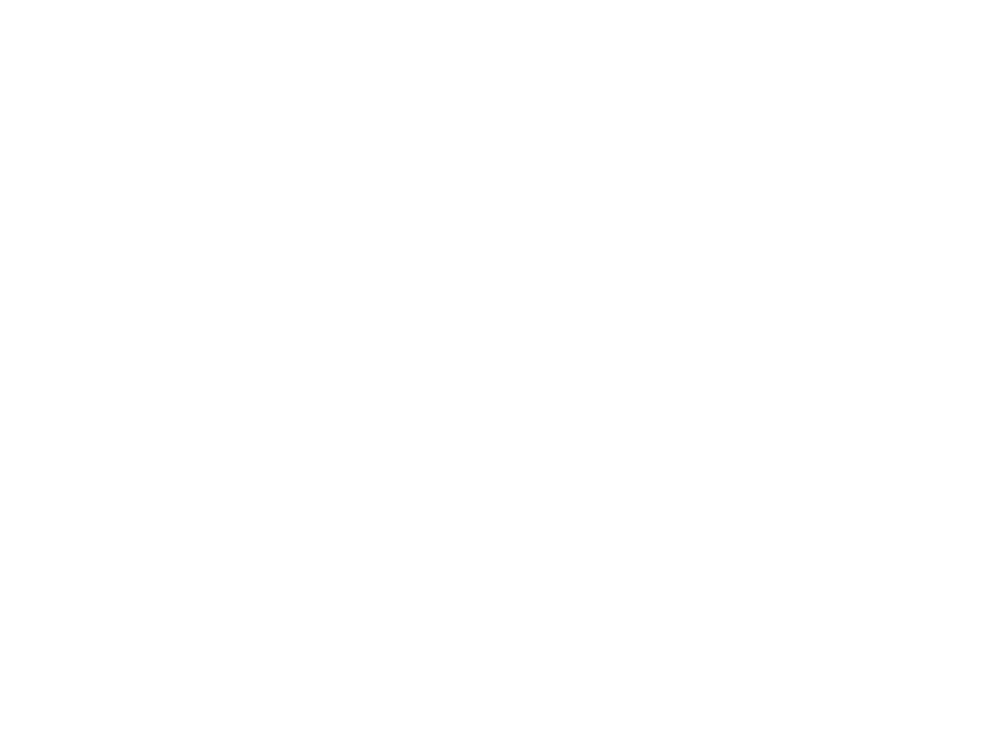
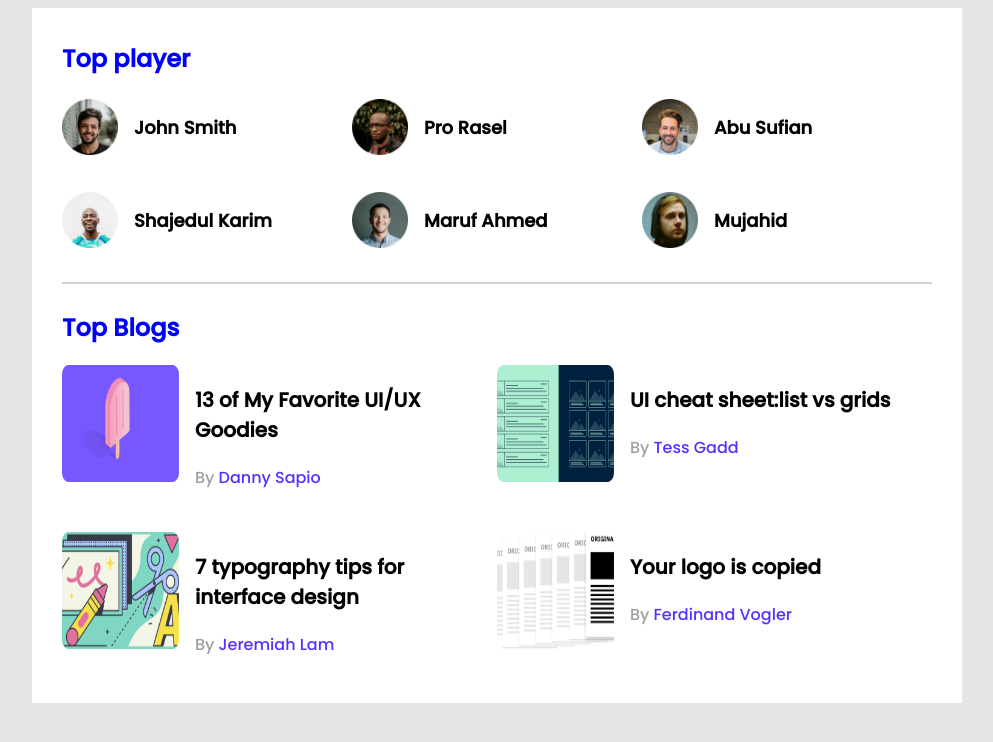
Before and after one commit to SoumenBaral/Leader-board-css3, a plain HTML site: page index.html in a window 1280 px wide. Shown: the whole page, without its empty margins (143-1136 px from the left). Drawn offline with Linux system fonts and the light colour scheme.

Commit message:
Top player and bolgs are done

```diff
--- a/index.html
+++ b/index.html
@@ -7,7 +7,94 @@
     <meta name="viewport" content="width=device-width, initial-scale=1.0">
     <title>Leader Board </title>
     <link rel="stylesheet" href="styles/style.css">
+    <link rel="preconnect" href="https://fonts.googleapis.com">
+    <link rel="preconnect" href="https://fonts.gstatic.com" crossorigin>
+    <link href="https://fonts.googleapis.com/css2?family=Poppins:wght@500&display=swap" rel="stylesheet">
 </head>
+<!-- header start -->
+<header>
+
+</header>
+<!-- header end -->
+<main>
+    <!-- Top players and top blogs -->
+    <section class="container">
+        <div class="top-players ">
+            <h2 class="section-title">Top player</h3>
+                <div class="players">
+                    <!-- .player*6>img[src="images/players/player-$.png"]+h3{Top-player-$} -->
+
+                    <div class="player">
+                        <img src="images/players/player-1.png" alt="">
+                        <h3 class="player-name">John Smith</h3>
+                    </div>
+                    <div class="player">
+                        <img src="images/players/player-2.png" alt="">
+                        <h3 class="player-name" class="player-name">Pro Rasel</h3>
+                    </div>
+                    <div class="player">
+                        <img src="images/players/player-3.png" alt="">
+                        <h3 class="player-name">Abu Sufian</h3>
+                    </div>
+                    <div class="player">
+                        <img src="images/players/player-4.png" alt="">
+                        <h3 class="player-name">Shajedul Karim</h3>
+                    </div>
+                    <div class="player">
+                        <img src="images/players/player-5.png" alt="">
+                        <h3 class="player-name">Maruf Ahmed</h3>
+                    </div>
+                    <div class="player">
+                        <img src="images/players/player-6.png" alt="">
+                        <h3 class="player-name">Mujahid</h3>
+                    </div>
+                </div>
+        </div>
+        <hr>
+        <div class="top-blogs">
+            <h2 class="section-title">Top Blogs</h3>
+                <div class="blogs">
+                    <articlt class="blog">
+                        <div class="thumbnail">
+                            <img src="images/blogs/blog-1.png" alt="">
+                        </div>
+                        <div class="blog-info">
+                            <h3 class="blog-title">13 of My Favorite UI/UX Goodies</h3>
+                            <p class="blog-author">By <a href="">Danny Sapio</a></p>
+                        </div>
+                    </articlt>
+                    <articlt class="blog">
+                        <div class="thumbnail">
+                            <img src="images/blogs/blog-2.png" alt="">
+                        </div>
+                        <div class="blog-info">
+                            <h3 class="blog-title">UI cheat sheet:list vs grids</h3>
+                            <p class="blog-author">By <a href="">Tess Gadd</a></p>
+                        </div>
+                    </articlt>
+                    <articlt class="blog">
+                        <div class="thumbnail">
+                            <img src="images/blogs/blog-3.png" alt="">
+                        </div>
+                        <div class="blog-info">
+                            <h3 class="blog-title">7 typography tips for interface design</h3>
+                            <p class="blog-author">By <a href=""> Jeremiah Lam</a></p>
+                        </div>
+                    </articlt>
+                    <articlt class="blog">
+                        <div class="thumbnail">
+                            <img src="images/blogs/blog-4.png" alt="">
+                        </div>
+                        <div class="blog-info">
+                            <h3 class="blog-title">Your logo is copied</h3>
+                            <p class="blog-author">By <a href=""> Ferdinand Vogler</a></p>
+                        </div>
+                    </articlt>
+
+                </div>
+        </div>
+    </section>
+</main>
 
 <body>
 
--- a/styles/style.css
+++ b/styles/style.css
@@ -0,0 +1,93 @@
+/* common style */
+body {
+    font-family: 'Poppins', sans-serif;
+    background-color: #E5E5E5;
+}
+
+main {
+    display: flex;
+    justify-content: center;
+}
+
+.container {
+    background-color: white;
+    width: 870px;
+    padding: 30px;
+}
+
+/* top players style */
+.top-players {
+    margin-bottom: 30px;
+}
+
+.section-title {
+
+    color: blue;
+    font-size: 24px;
+    margin-top: 3px;
+}
+
+.players {
+    display: grid;
+    grid-template-columns: repeat(3, 1fr);
+    grid-row-gap: 30px;
+}
+
+.player {
+    display: flex;
+    align-items: center;
+}
+
+.player img {
+    width: 56px;
+    height: 56px;
+}
+
+.player-name {
+    margin-left: 16px;
+    font-size: 18px;
+}
+
+hr {
+    border: 1px solid #D1D1D1;
+    margin-bottom: 26px;
+}
+
+/*----------------
+ Top Blogs styles
+ ----------------- */
+
+.blogs {
+    display: grid;
+    grid-template-columns: repeat(2, 1fr);
+    grid-row-gap: 26px;
+}
+
+.blog img {
+    width: 117px;
+    height: 117px;
+}
+
+.blog-info {
+    margin-left: 16px;
+
+}
+
+.blog-title {
+    font-size: 20px;
+}
+
+.blog {
+    display: flex;
+}
+
+.blog-author {
+    color: #9F9F9F;
+    font-size: 16px;
+}
+
+.blog-author a {
+    text-decoration: none;
+    font-size: 16px;
+    color: #562EFF;
+}
```
